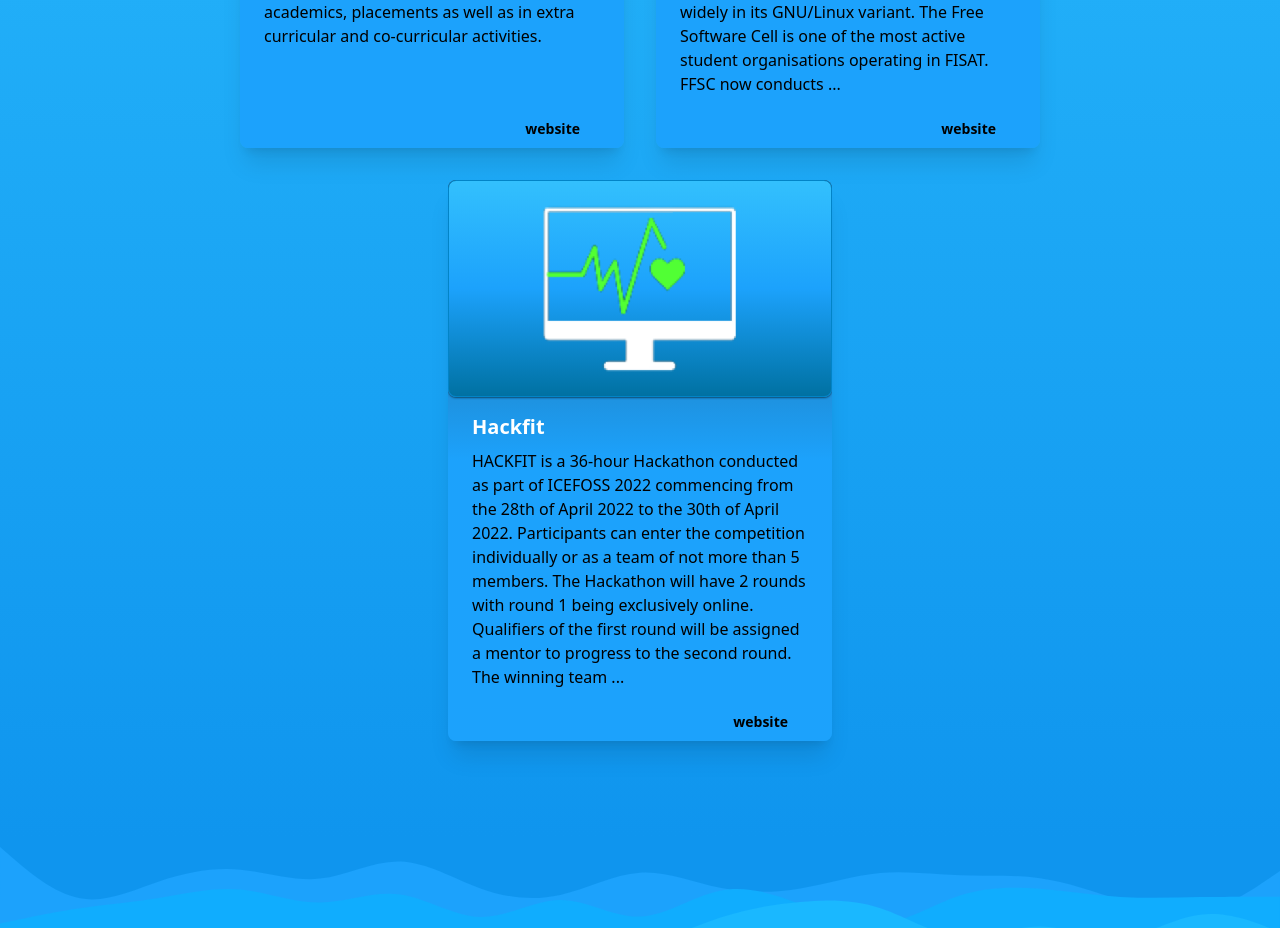
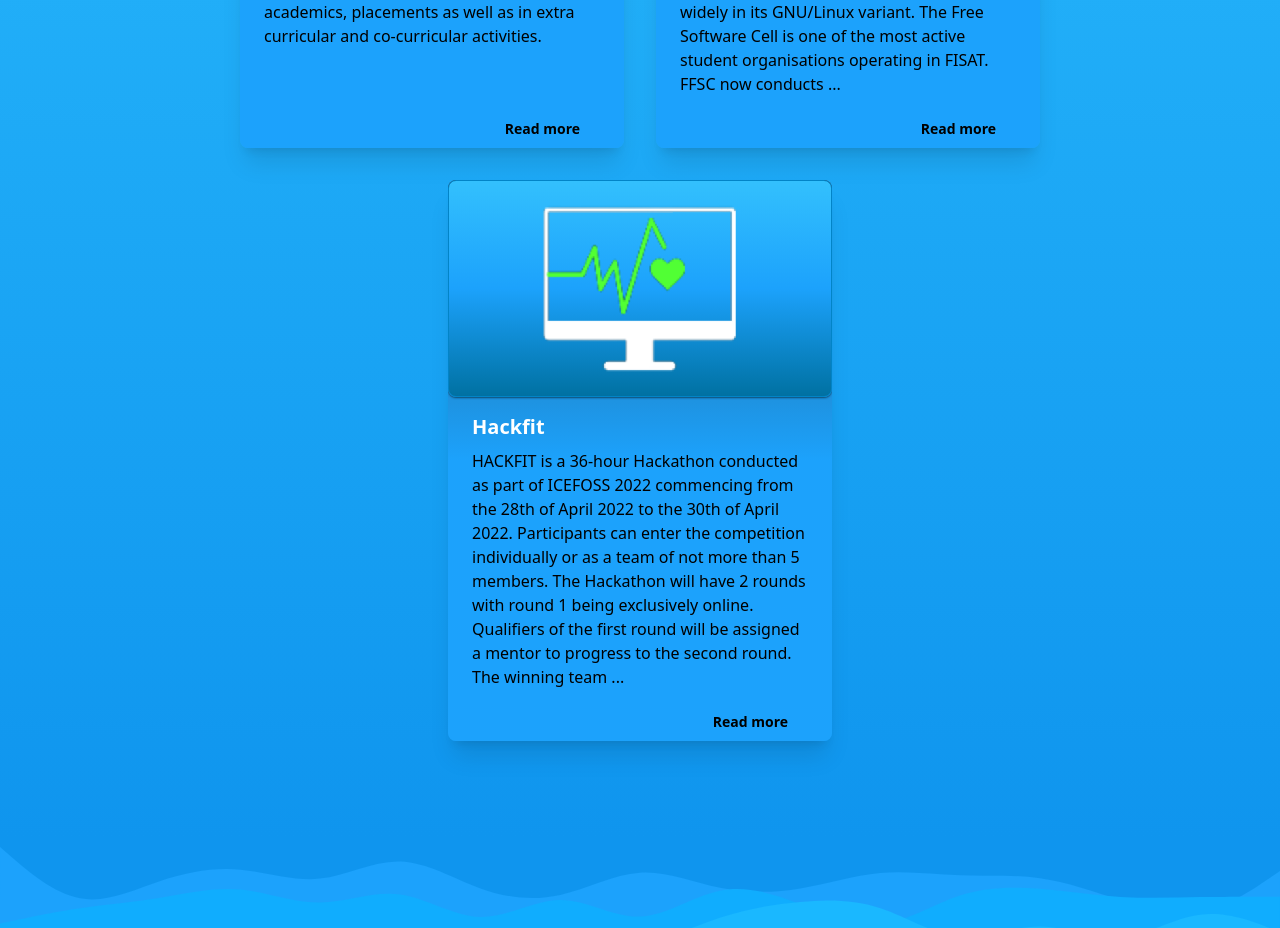
Before and after one commit to ICEFOSS/icefoss, a React (Create React App) app: page / in a window 1280 px wide. Shown: the part 1563-2491 px from the top of the page. Built offline with nearby package versions, Linux system fonts and the light colour scheme.

Commit message:
change website to read more

```diff
--- a/src/components/about.js
+++ b/src/components/about.js
@@ -50,7 +50,7 @@ export function AboutEachSection(props) {
             </div>
             <div className="px-6 pt-1 pb-2 h-full flex justify-end items-end">
                 <span className=" ">
-                    <a href={props.href} target="_blank" role="button" className={aboutStyle} rel="noreferrer">website</a>
+                    <a href={props.href} target="_blank" role="button" className={aboutStyle} rel="noreferrer">Read more</a>
                 </span>
             </div>
         </div>
```
